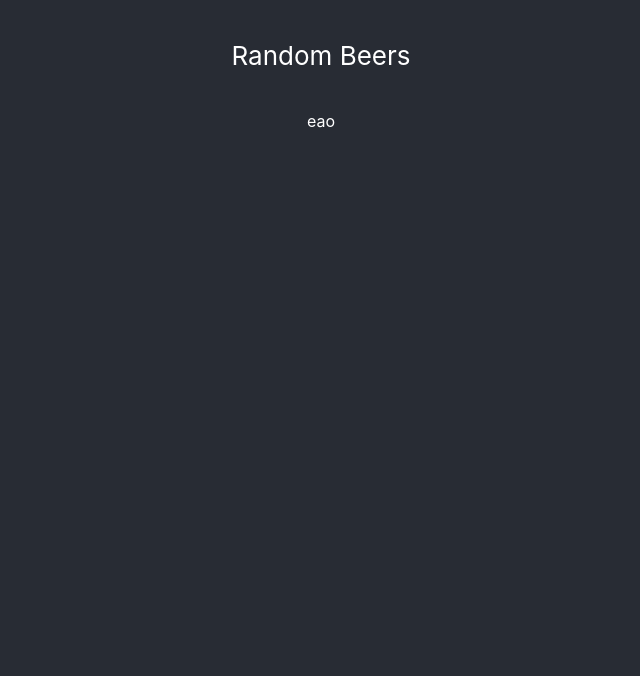
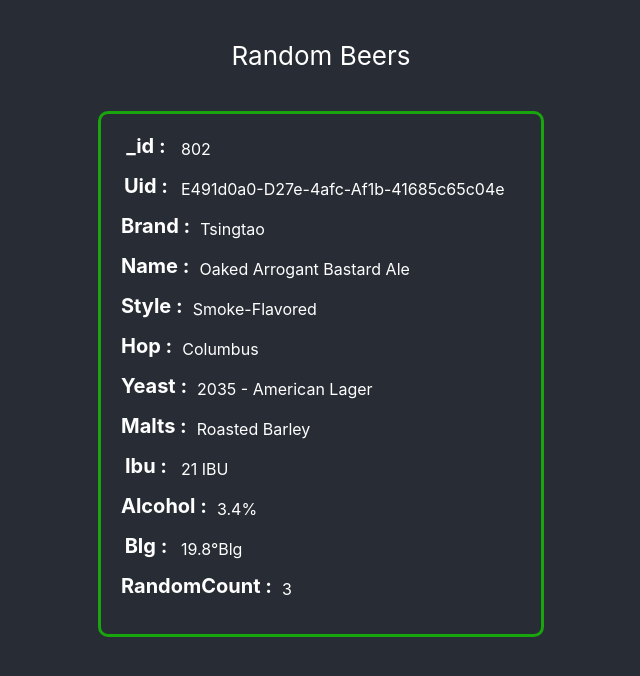
Before and after one commit to eaotnc/bizcuit-test, a React (Create React App) app in the folder question3/: page / in a window 1280 px wide. Shown: the top 676 px of the page, without its empty margins (319-959 px from the left). Built offline with nearby package versions, Linux system fonts and the light colour scheme.

Commit message:
feat: make display beercard

```diff
--- a/question3/src/App.tsx
+++ b/question3/src/App.tsx
@@ -1,14 +1,54 @@
 import logo from './logo.svg';
 import './App.css';
 import BeerCard from './BeerCard';
+import { useState } from 'react';
+interface BeerDetailInterface {
+  _id: string;
+  uid: string;
+  brand: string;
+  name: string;
+  style: string;
+  hop: string;
+  yeast: string;
+  malts: string;
+  ibu: string;
+  alcohol: string;
+  blg: string;
+  randomCount: number;
+}
 
 function App() {
+  const [beers, setbeers] = useState<Array<BeerDetailInterface>>([{
+    _id: "802",
+    uid: "e491d0a0-d27e-4afc-af1b-41685c65c04e",
+    brand: "Tsingtao",
+    name: "Oaked Arrogant Bastard Ale",
+    style: "Smoke-flavored",
+    hop: "Columbus",
+    yeast: "2035 - American Lager",
+    malts: "Roasted barley",
+    ibu: "21 IBU",
+    alcohol: "3.4%",
+    blg: "19.8°Blg",
+    randomCount: 3,
+  }
+  ]);
+
+  const renderBeer = () => {
+    return beers.map((beer, index) => {
+      return <BeerCard beerDetail={beer} />
+    })
+
+  }
   return (
     <div className="App">
       <header className="App-header">
         Random Beers
       </header>
-      <BeerCard />
+      {
+        renderBeer()
+      }
+
     </div>
   );
 }
--- a/question3/src/BeerCard/BeerCard.css
+++ b/question3/src/BeerCard/BeerCard.css
@@ -0,0 +1,32 @@
+.beer-card {
+  display: block;
+  margin: auto;
+  max-width: 400px;
+  min-height: 300px;
+  border: 3px solid rgb(25, 165, 13);
+  border-radius: 10px;
+  padding: 20px;
+  text-transform: capitalize;
+}
+.beer-header {
+  font-size: 20px;
+  min-width: 50px;
+  font-weight: bold;
+  height: 40px;
+}
+.beer-row {
+  display: flex;
+  height: 40px;
+}
+.beer-info {
+  padding: 5px 10px;
+  height: 40px;
+  text-align: left;
+  text-overflow: ellipsis;
+}
+
+@media (hover: none) and (pointer: coarse) {
+  .beer-card {
+    margin: 20px;
+  }
+}
--- a/question3/src/BeerCard/BeerCard.tsx
+++ b/question3/src/BeerCard/BeerCard.tsx
@@ -1,10 +1,77 @@
+import './BeerCard.css'
+interface BeerDetailInterface {
+    _id: string;
+    uid: string;
+    brand: string;
+    name: string;
+    style: string;
+    hop: string;
+    yeast: string;
+    malts: string;
+    ibu: string;
+    alcohol: string;
+    blg: string;
+    randomCount: number;
+}
 
-interface BeerCardProps {
+const BeerCard = (props: {
+    beerDetail: BeerDetailInterface
+}):
+    React.ReactElement => {
+    return (
+        <div className="beer-card">
+            <div>
+                <div className="beer-row">
+                    <div className="beer-header">_id : </div>
+                    <div className="beer-info">{props.beerDetail._id}</div>
+                </div>
+                <div className="beer-row">
+                    <div className="beer-header">uid : </div>
+                    <div className="beer-info">{props.beerDetail.uid}</div>
+                </div>
+                <div className="beer-row">
+                    <div className="beer-header">brand : </div>
+                    <div className="beer-info">{props.beerDetail.brand}</div>
+                </div>
+                <div className="beer-row">
+                    <div className="beer-header">name : </div>
+                    <div className="beer-info">{props.beerDetail.name}</div>
+                </div>
+                <div className="beer-row">
+                    <div className="beer-header">style : </div>
+                    <div className="beer-info">{props.beerDetail.style}</div>
+                </div>
+                <div className="beer-row">
+                    <div className="beer-header">hop : </div>
+                    <div className="beer-info">{props.beerDetail.hop}</div>
+                </div>
+                <div className="beer-row">
+                    <div className="beer-header">yeast : </div>
+                    <div className="beer-info">{props.beerDetail.yeast}</div>
+                </div>
+                <div className="beer-row">
+                    <div className="beer-header">malts : </div>
+                    <div className="beer-info">{props.beerDetail.malts}</div>
+                </div>
+                <div className="beer-row">
+                    <div className="beer-header">ibu : </div>
+                    <div className="beer-info">{props.beerDetail.ibu}</div>
+                </div>
+                <div className="beer-row">
+                    <div className="beer-header">alcohol : </div>
+                    <div className="beer-info">{props.beerDetail.alcohol}</div>
+                </div>
+                <div className="beer-row">
+                    <div className="beer-header">blg : </div>
+                    <div className="beer-info">{props.beerDetail.blg}</div>
+                </div>
+                <div className="beer-row">
+                    <div className="beer-header">randomCount : </div>
+                    <div className="beer-info">{props.beerDetail.randomCount}</div>
+                </div>
 
-}
-const BeerCard = (props: BeerCardProps): React.ReactElement => {
-    console.log('props', props)
-    return (<div> eao</div>);
+            </div>
+        </div>);
 }
 
 export default BeerCard;
```
